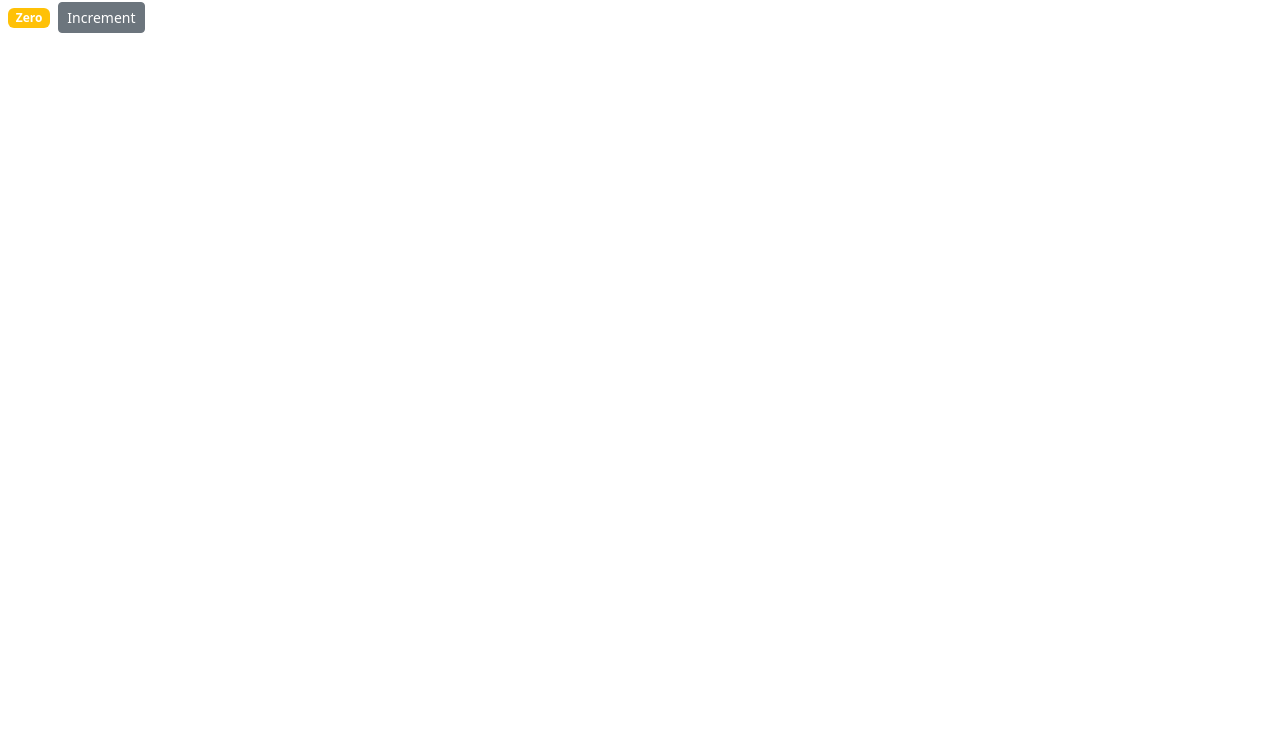
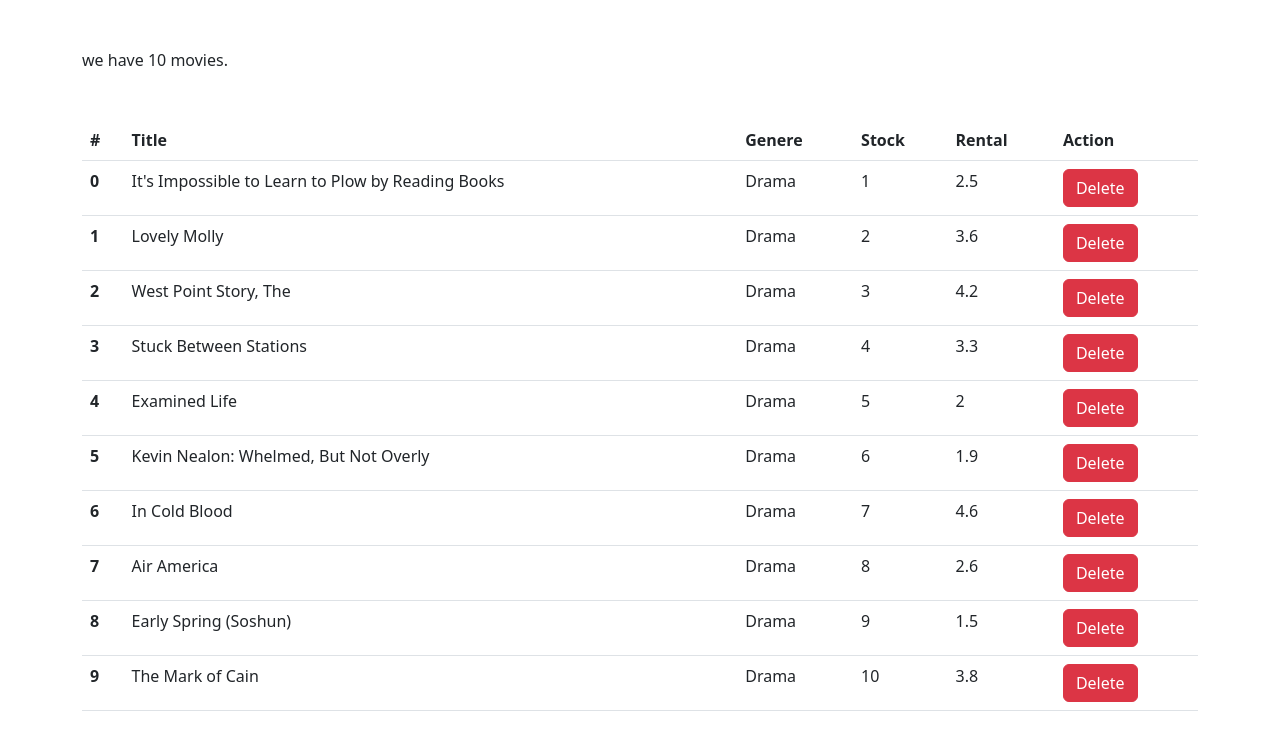
Before and after one commit to pravar1919/react-basics, a React (Create React App) app: page / in a window 1280 px wide. Shown: the top 750 px of the page. Built offline with nearby package versions, Linux system fonts and the light colour scheme.

Commit message:
new exercise vidley

```diff
--- a/package.json
+++ b/package.json
@@ -7,9 +7,10 @@
     "@testing-library/react": "^13.4.0",
     "@testing-library/user-event": "^13.5.0",
     "bootstrap": "^5.2.2",
+    "font-awesome": "^4.7.0",
     "react": "^18.2.0",
     "react-dom": "^18.2.0",
-    "react-scripts": "5.0.1",
+    "react-scripts": "^2.1.3",
     "web-vitals": "^2.1.4"
   },
   "scripts": {
--- a/src/App.js
+++ b/src/App.js
@@ -1,25 +1,15 @@
-import logo from './logo.svg';
+import React, { Component } from 'react';
 import './App.css';
 
-function App() {
-  return (
-    <div className="App">
-      <header className="App-header">
-        <img src={logo} className="App-logo" alt="logo" />
-        <p>
-          Edit <code>src/App.js</code> and save to reload.
-        </p>
-        <a
-          className="App-link"
-          href="https://reactjs.org"
-          target="_blank"
-          rel="noopener noreferrer"
-        >
-          Learn React
-        </a>
-      </header>
-    </div>
-  );
+class App extends Component {
+  state = {  }
+  render() {
+    return (
+      <main className="container">
+        <h1>text</h1>
+      </main>
+    );
+  }
 }
 
 export default App;
--- /dev/null
+++ b/src/components/movies.jsx
@@ -0,0 +1,50 @@
+import React, { Component } from 'react';
+import { getMovies } from '../services/movieData';
+
+class Movies extends Component {
+    state = {
+        movies: getMovies()
+    }
+
+    handleDelete = movie => {
+
+    }
+
+    render() {
+        return (
+            <div className='container'>
+                <div className='mb-5 mt-5'>we have {this.state.movies.length} movies.</div>
+                <table className="table">
+                    <thead>
+                        <tr>
+                            <th>#</th>
+                            <th>Title</th>
+                            <th>Genere</th>
+                            <th>Stock</th>
+                            <th>Rental</th>
+                            <th>Action</th>
+                        </tr>
+                    </thead>
+                    <tbody>
+                        { this.state.movies.map((e, i)=>{
+                                return (
+                                    <tr key={e._id}>
+                                        <th>{i}</th>
+                                        <td>{e.title}</td>
+                                        <td>{e.genere.name}</td>
+                                        <td>{e.numberInStock}</td>
+                                        <td>{e.dailyRentalRate}</td>
+                                        <td><button className='btn btn-danger'>Delete</button></td>
+                                    </tr>
+                                )
+                            })
+                        }
+
+                    </tbody>
+                </table>
+            </div>
+        );
+    }
+}
+
+export default Movies;
--- a/src/index.js
+++ b/src/index.js
@@ -4,13 +4,15 @@ import './index.css';
 import App from './App';
 import reportWebVitals from './reportWebVitals';
 import 'bootstrap/dist/css/bootstrap.css';
-import Counter from './components/counter';
+import 'font-awesome/css/font-awesome.css';
+import Movies from './components/movies';
+// import Counter from './components/counter';
 
 
 const root = ReactDOM.createRoot(document.getElementById('root'));
 root.render(
   <React.StrictMode>
-    <Counter />
+    <Movies />
   </React.StrictMode>
 );
 
--- /dev/null
+++ b/src/services/movieData.js
@@ -0,0 +1,90 @@
+const movies = [
+    {
+        _id:"633bdbabfc13ae7bff00008e",
+        title:"It's Impossible to Learn to Plow by Reading Books",
+        genere:{_id:"633be0d2fc13ae118d00113a", name: "Drama"},
+        numberInStock:1,
+        dailyRentalRate:2.5,
+        publishedDate:"2022-08-30T18:09:09Z"
+    },
+    {
+        _id:"633bdbabfc13ae7bff00008f",
+        title:"Lovely Molly",
+        genere:{_id:"633be0d2fc13ae118d00113a", name: "Drama"},
+        numberInStock:2,
+        dailyRentalRate:3.6,
+        publishedDate:"2021-10-20T22:31:09Z"
+    },
+    {
+        _id:"633bdbabfc13ae7bff000090",
+        title:"West Point Story, The",
+        genere:{_id:"633be0d2fc13ae118d00113a", name: "Drama"},
+        numberInStock:3,
+        dailyRentalRate:4.2,
+        publishedDate:"2022-09-18T23:37:16Z"
+    },
+    {
+        _id:"633bdbabfc13ae7bff000091",
+        title:"Stuck Between Stations",
+        genere:{_id:"633be0d2fc13ae118d00113a", name: "Drama"},
+        numberInStock:4,
+        dailyRentalRate:3.3,
+        publishedDate:"2021-10-27T14:59:22Z"
+    },
+    {
+        _id:"633bdbabfc13ae7bff000092",
+        title:"Examined Life",
+        genere:{_id:"633be0d2fc13ae118d00113a", name: "Drama"},
+        numberInStock:5,
+        dailyRentalRate:2.0,
+        publishedDate:"2022-02-23T04:58:08Z"
+    },
+    {
+        _id:"633bdbabfc13ae7bff000093",
+        title:"Kevin Nealon: Whelmed, But Not Overly",
+        genere:{_id:"633be0d2fc13ae118d00113a", name: "Drama"},
+        numberInStock:6,
+        dailyRentalRate:1.9,
+        publishedDate:"2022-02-23T18:21:31Z"
+    },
+    {
+        _id:"633bdbabfc13ae7bff000094",
+        title:"In Cold Blood",
+        genere:{_id:"633be0d2fc13ae118d00113a", name: "Drama"},
+        numberInStock:7,
+        dailyRentalRate:4.6,
+        publishedDate:"2022-07-23T19:39:49Z"
+    },
+    {
+        _id:"633bdbabfc13ae7bff000095",
+        title:"Air America",
+        genere:{_id:"633be0d2fc13ae118d00113a", name: "Drama"},
+        numberInStock:8,
+        dailyRentalRate:2.6,
+        publishedDate:"2022-08-19T16:42:46Z"
+    },
+    {
+        _id:"633bdbabfc13ae7bff000096",
+        title:"Early Spring (Soshun)",
+        genere:{_id:"633be0d2fc13ae118d00113a", name: "Drama"},
+        numberInStock:9,
+        dailyRentalRate:1.5,
+        publishedDate:"2022-07-23T09:16:46Z"
+    },
+    {
+        _id:"633bdbabfc13ae7bff000097",
+        title:"The Mark of Cain",
+        genere:{_id:"633be0d2fc13ae118d00113a", name: "Drama"},
+        numberInStock:10,
+        dailyRentalRate:3.8,
+        publishedDate:"2021-10-09T18:49:01Z"
+    }
+]
+
+export function getMovies (){
+    return movies
+}
+
+export function getMovie (id){
+    return movies.filter(m => m._id === id)
+}
```
Also changed, not shown: src/services/fakeGenereData.js (added, +42 -0 lines), 1 other file (tests, documents, lock files or other folders).
